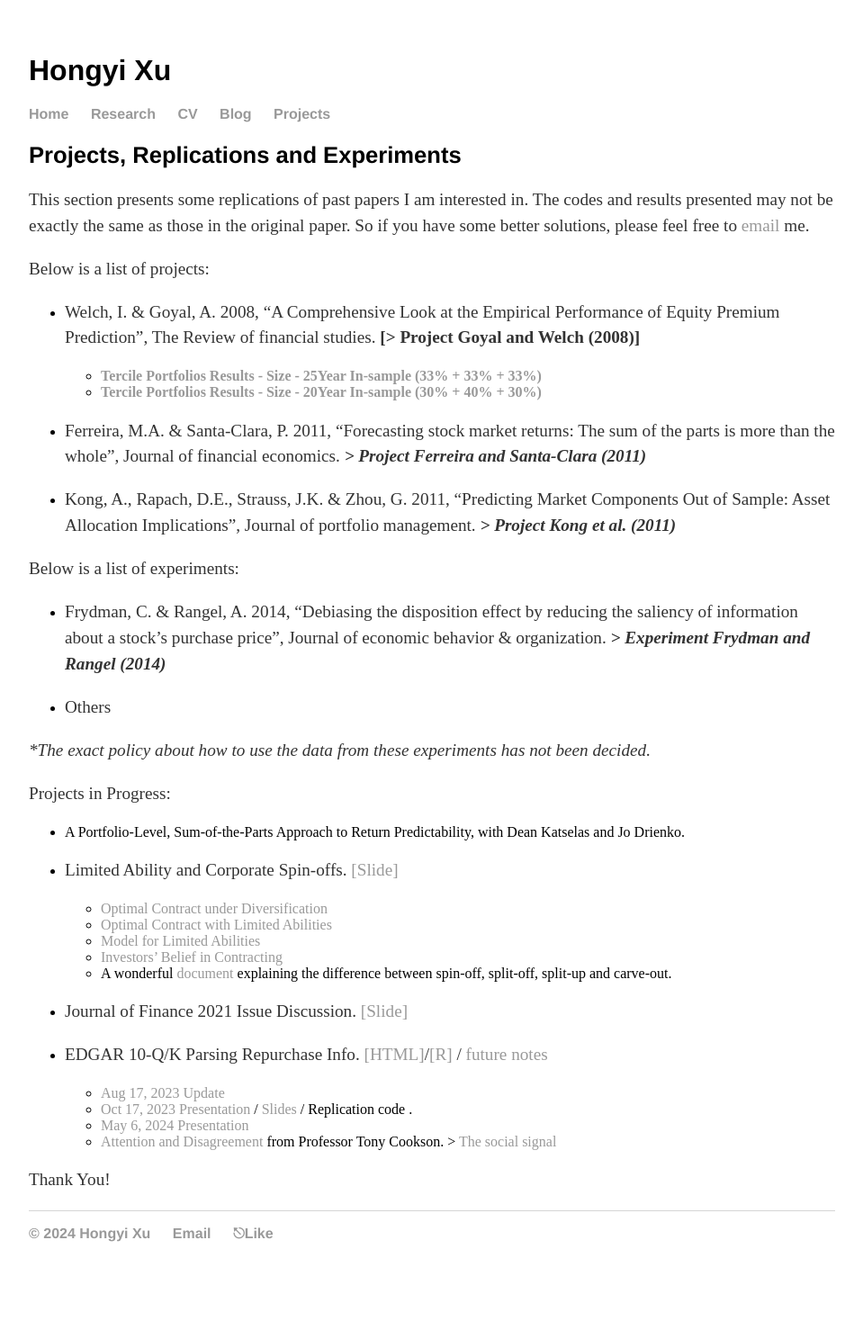
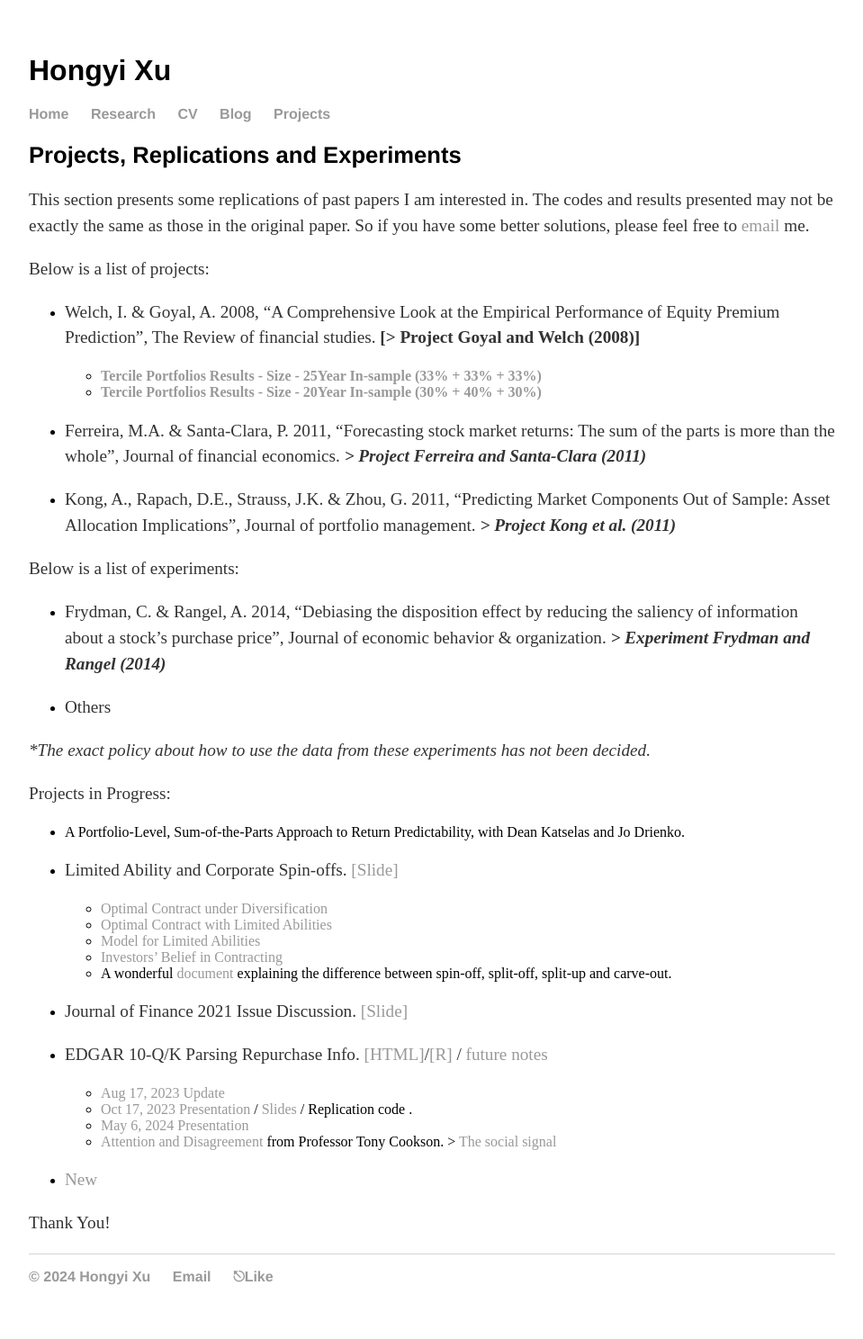
Before and after one commit to hongyileoxu/hongyileoxu.github.io, a Jekyll site: the page built from projects/index.md, in a window 1280 px wide. Shown: the whole page at 90% size, without its empty margins (160-1119 px from the left). Built offline with Jekyll 4.4.1, drawn with Linux system fonts in a browser that asks for light colours; before the commit the page ends 1440 px from its top, so only the background shows below that.

Commit message:
Update index.md

```diff
--- a/projects/index.md
+++ b/projects/index.md
@@ -61,4 +61,6 @@ Projects in Progress:
     - [May 6, 2024 Presentation](https://hongyileoxu.github.io/research/RepurchaseProject/Under_the_Spotlight_2024_Hongyi_Xu_NFN.pdf)
 	- [Attention and Disagreement](https://www.tonycookson.com) from Professor Tony Cookson. > [The social signal](https://www.tonycookson.com/#h.raveul66i2bl)
 
+-   [New](https://github.com/hongyileoxu/hongyileoxu.github.io/tree/main/research/project-2024)
+
 Thank You!
```
